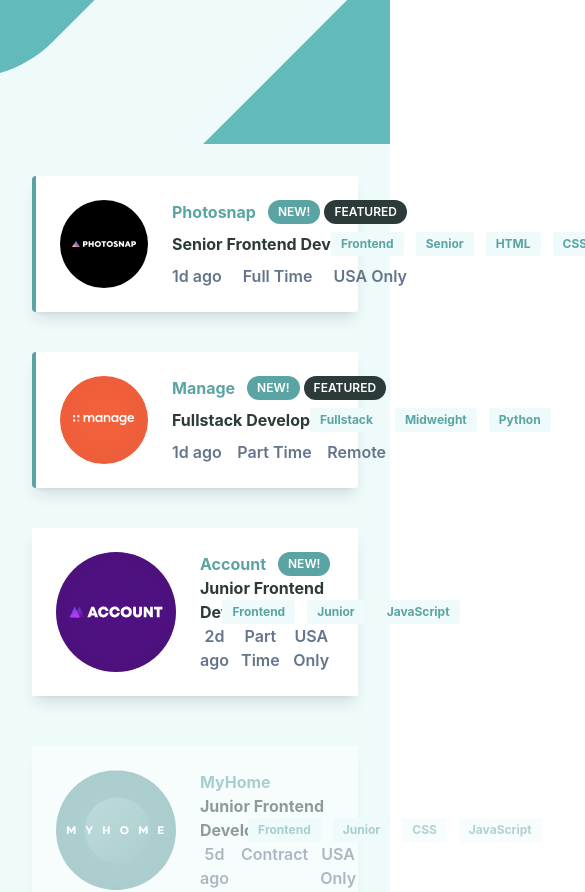
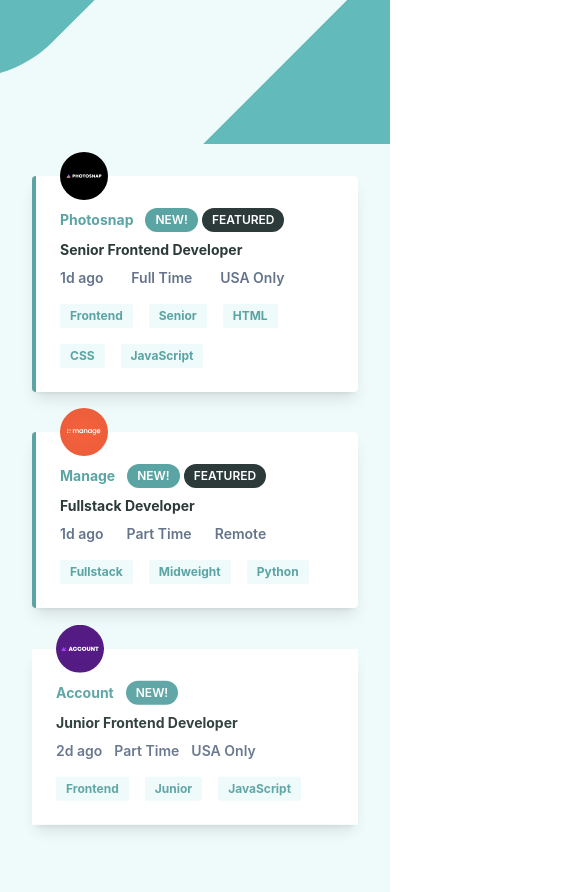
Before and after one commit to fedeq/job-listing, a React (Vite) app: page / in a window 390 px wide. Shown: the top 892 px of the page, 585 px wide, since content can reach past the window. Built offline with nearby package versions, Linux system fonts and the light colour scheme; what tailwindcss-animated would draw is missing.

Commit message:
Responsive

```diff
--- a/src/components/Filters.jsx
+++ b/src/components/Filters.jsx
@@ -14,23 +14,21 @@
       } container mx-auto px-8 -mt-10`}
     >
       <div
-        className={`h-auto flex container mx-auto shadow-lg p-6 justify-between bg-white rounded-md`}
+        className={`gap-4 h-auto flex container mx-auto shadow-lg p-6 justify-between bg-white rounded-md`}
       >
-        <div className="flex">
+        <div className="flex flex-wrap gap-4">
           {filters?.map((filter) => (
-            <React.Fragment key={filter.name}>
-              <div className="badge-square ml-5 first:ml-0 font-bold">
-                {filter.name}
-              </div>
+            <div key={filter.name} className="flex">
+              <div className="badge-square font-bold">{filter.name}</div>
               <button
-                className="bg-desaturated_dark_cyan h-full w-6 flex items-center justify-center text-white rounded-r-sm hover:bg-very_dark_grayish_cyan"
+                className="bg-desaturated_dark_cyan h-auto w-6 flex items-center justify-center text-white rounded-r-sm hover:bg-very_dark_grayish_cyan"
                 onClick={() =>
                   removeExistingFilter({ type: filter.type, name: filter.name })
                 }
               >
                 <RemoveIcon />
               </button>
-            </React.Fragment>
+            </div>
           ))}
         </div>
         <div
--- a/src/components/JobItem.tsx
+++ b/src/components/JobItem.tsx
@@ -12,38 +12,33 @@
     <div
       className={`${
         job.featured ? "border-l-4 border-desaturated_dark_cyan rounded" : ""
-      } flex shadow-lg justify-between p-6 mb-10 bg-white w-full hover:shadow-2xl transition-all animate-reveal animation-timeline-view animation-range-entry`}
+      } flex flex-col xl:flex-row shadow-lg justify-between p-6 pt-8 md:pt-6 mb-10 bg-white w-full hover:shadow-2xl transition-all animate-reveal animation-timeline-view animation-range-entry relative`}
     >
       <div className="flex">
         <img
-          className="mr-6 w-auto h-full"
+          className="mr-6 size-12 absolute -top-6 md:static md:size-20"
           src={getImgUrl(job.logo)}
           alt="logo"
         />
-        <div className="flex flex-col justify-between">
+        <div className="flex flex-col justify-between gap-2 md:gap-0">
           <div className="flex">
-            <span className="mr-2 flex flex-col justify-center items-center leading-6 text-desaturated_dark_cyan font-bold">
+            <span className="mr-2 flex flex-col justify-center items-center leading-6 text-desaturated_dark_cyan font-bold text-sm md:text-base">
               {job.company}
             </span>
-            {job.new ? <span className="badge-primary ml-1">NEW!</span> : ""}
-            {job.featured ? (
-              <span className="badge-bold ml-1">FEATURED</span>
-            ) : (
-              ""
-            )}
+            {job.new && <span className="badge-primary ml-1">NEW!</span>}
+            {job.featured && <span className="badge-bold ml-1">FEATURED</span>}
           </div>
-          <div className="text-left font-bold text-very_dark_grayish_cyan cursor-pointer hover:text-desaturated_dark_cyan">
+          <div className="text-left font-bold text-very_dark_grayish_cyan cursor-pointer hover:text-desaturated_dark_cyan text-sm md:text-base">
             {job.position}
           </div>
-          <ul className="flex flex-row justify-between text-slate-500 font-semibold space-x-3">
+          <ul className="flex flex-row justify-between text-slate-500 font-semibold space-x-3 text-sm md:text-base">
             <li>{job.postedAt}</li>
             <li>{job.contract}</li>
             <li>{job.location}</li>
           </ul>
         </div>
       </div>
-      <div className="flex justify-end items-center">
-        <div className="flex justify-center items-center">
+      <div className="flex justify-start items-center flex-wrap gap-4 mt-4">
         <JobItemBadge
           onClick={() => addNewFilter({ type: "role", name: job.role })}
         >
@@ -64,7 +59,6 @@
         ))}
       </div>
     </div>
-    </div>
   );
 }
 
@@ -78,7 +72,7 @@
   return (
     <span
       onClick={onClick}
-      className="badge-square ml-3 cursor-pointer font-bold hover:bg-desaturated_dark_cyan hover:text-white"
+      className="badge-square cursor-pointer font-bold hover:bg-desaturated_dark_cyan hover:text-white"
     >
       {children}
     </span>
```
Lines whose indentation alone changed are shown as unchanged.
